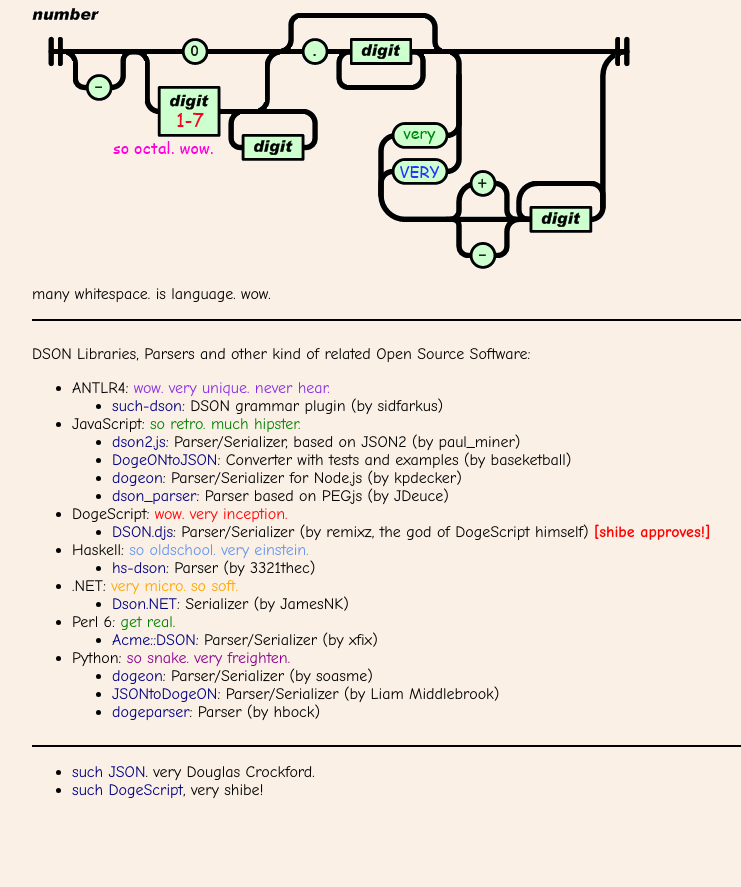
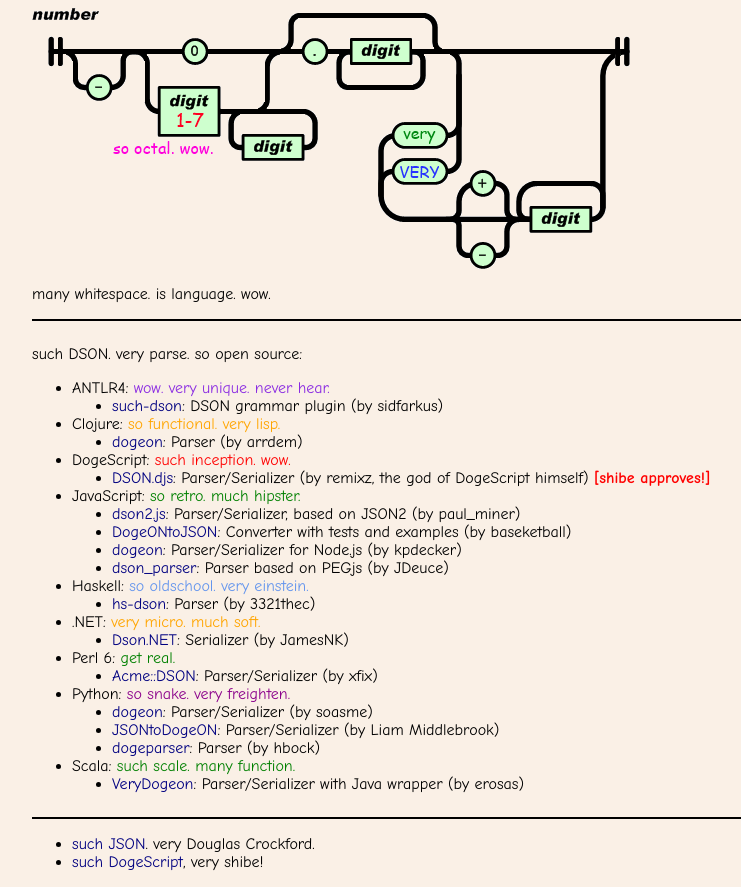
Before and after one commit to dogescript/DSON, a plain HTML site: page index-si.html in a window 1280 px wide. Shown: the part 1955-2842 px from the top of the page, without its empty margins (40-781 px from the left). Before the commit the page ends 2770 px from the top, so only its background shows below. Drawn offline with Linux system fonts and the light colour scheme.

Commit message:
update parsers list

```diff
--- a/index-si.html
+++ b/index-si.html
@@ -196,12 +196,24 @@ pre {
 
 <hr>
 <div style="float: left">
-  <p>DSON Libraries, Parsers and other kind of related Open Source Software:</p>
+  <p>such DSON. very parse. so open source:</p>
   <ul>
 	<li>
 		ANTLR4: <span style="color: blueviolet;">wow. very unique. never hear.</span>
 		<ul>
 			<li><a href="https://github.com/sidfarkus/such-dson">such-dson</a>: DSON grammar plugin (by sidfarkus)</li>
+		</ul>
+	</li>
+	<li>
+		Clojure: <span style="color: orange;">so functional. very lisp.</span>
+		<ul>
+			<li><a href="https://github.com/arrdem/dogeon">dogeon</a>: Parser (by arrdem)</li>
+		</ul>
+	</li>
+	<li>
+		DogeScript: <span style="color: red;">such inception. wow.</span>
+		<ul>
+			<li><a href="https://github.com/remixz/DSON.djs">DSON.djs</a>: Parser/Serializer (by remixz, the god of DogeScript himself) <span style="color: red; font-weight: bold;">[shibe approves!]</span></li>
 		</ul>
 	</li>
 	<li>
@@ -214,19 +226,13 @@ pre {
 		</ul>
 	</li>
 	<li>
-		DogeScript: <span style="color: red;">wow. very inception.</span>
-		<ul>
-			<li><a href="https://github.com/remixz/DSON.djs">DSON.djs</a>: Parser/Serializer (by remixz, the god of DogeScript himself) <span style="color: red; font-weight: bold;">[shibe approves!]</span></li>
-		</ul>
-	</li>
-	<li>
 		Haskell: <span style="color: cornflowerblue;">so oldschool. very einstein.</span>
 		<ul>
 			<li><a href="https://github.com/lcycon/hs-dson">hs-dson</a>: Parser (by 3321thec)</li>
 		</ul>
 	</li>
 	<li>
-		.NET: <span style="color: orange;">very micro. so soft.</span>
+		.NET: <span style="color: orange;">very micro. much soft.</span>
 		<ul>
 			<li><a href="https://github.com/JamesNK/Newtonsoft.Dson">Dson.NET</a>: Serializer (by JamesNK)</li>
 		</ul>
@@ -243,6 +249,12 @@ pre {
 			<li><a href="https://github.com/soasme/dogeon">dogeon</a>: Parser/Serializer (by soasme)</li>
 			<li><a href="https://github.com/liam-middlebrook/JSONtoDogeON">JSONtoDogeON</a>: Parser/Serializer (by Liam Middlebrook)</li>
 			<li><a href="https://github.com/hbock/dogeparser">dogeparser</a>: Parser (by hbock)</li>
+		</ul>
+	</li>
+	<li>
+		Scala: <span style="color: green;">such scale. many function.</span>
+		<ul>
+			<li><a href="https://github.com/erosas/VeryDogeon">VeryDogeon</a>: Parser/Serializer with Java wrapper (by erosas)</li>
 		</ul>
 	</li>
   </ul>
```
Also changed, not shown: index-de.html (+19 -7 lines), index.html (+19 -7 lines).
